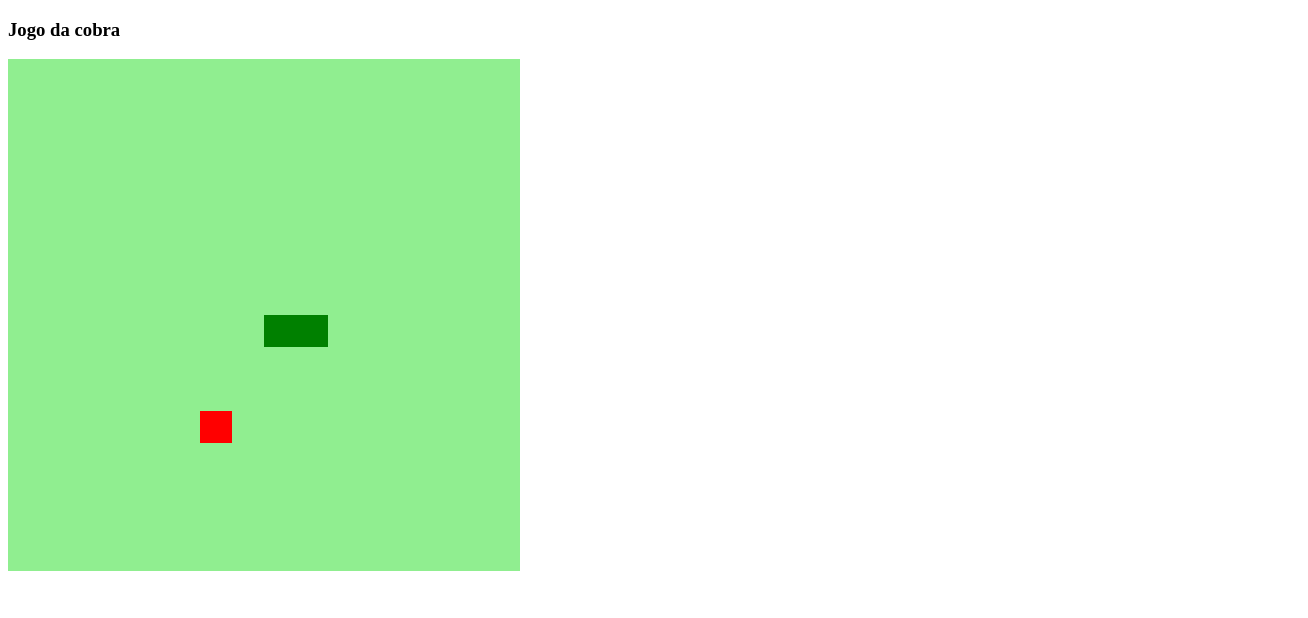
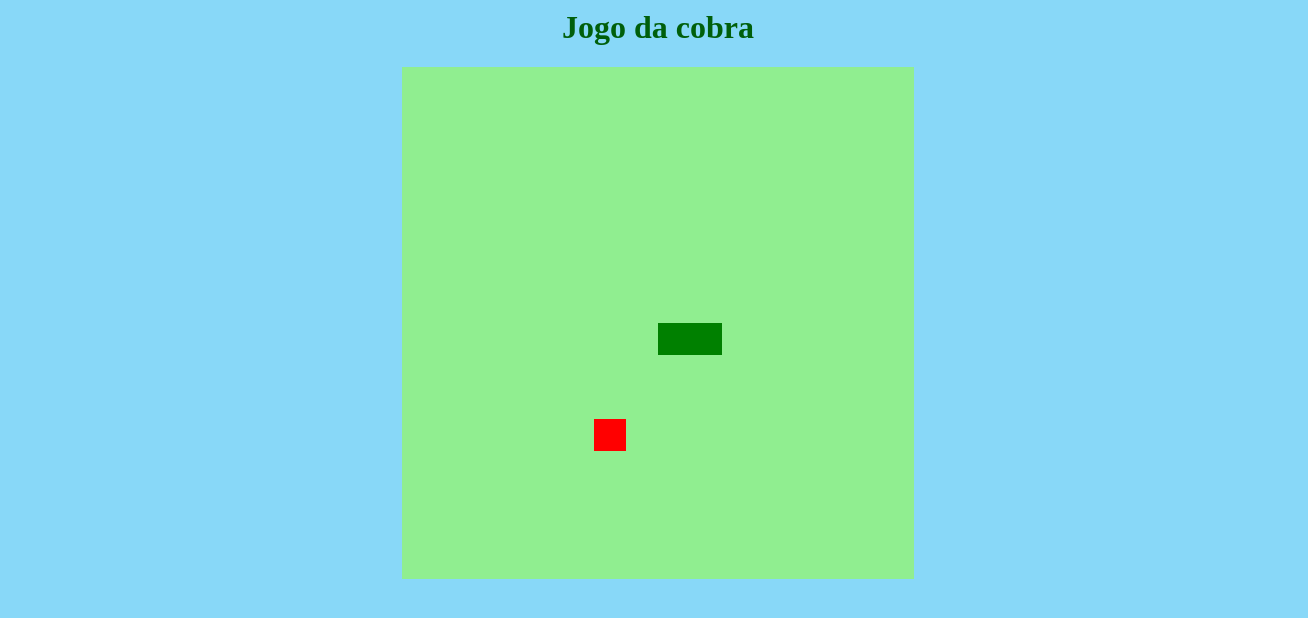
Before and after one commit to HilaryKamily/jogo-da-cobrinha-com-JavaScript, a plain HTML site: page index.html in a window 1280 px wide. Shown: the whole page, 1308 px wide, since content can reach past the window. Drawn offline with Linux system fonts and the light colour scheme.

Commit message:
Criação do título e estilização.

```diff
--- a/index.html
+++ b/index.html
@@ -13,7 +13,7 @@
 
 </head>
 <body>
-    <h3>Jogo da cobra</h3>
+    <h1>Jogo da cobra</h1>
     <canvas id="snake" width="512" height="512"></canvas>
 
 </body>
--- a/style.css
+++ b/style.css
@@ -0,0 +1,10 @@
+body{
+    background-color: rgb(136, 216, 248);
+    height: 550px;
+    width: 1300px;
+    display: flex;
+    justify-content: center;
+    align-items: center;
+    flex-direction: column;
+    color: rgb(0, 95, 11);
+}
```
